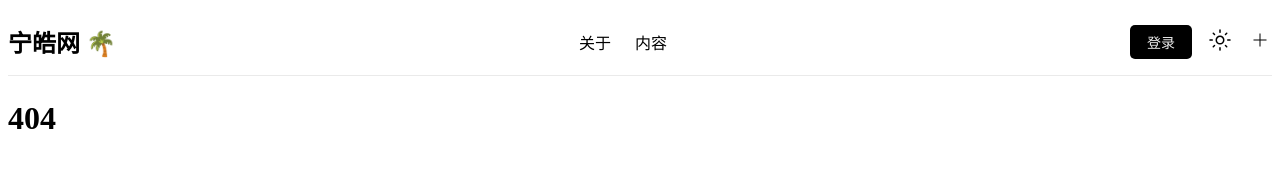
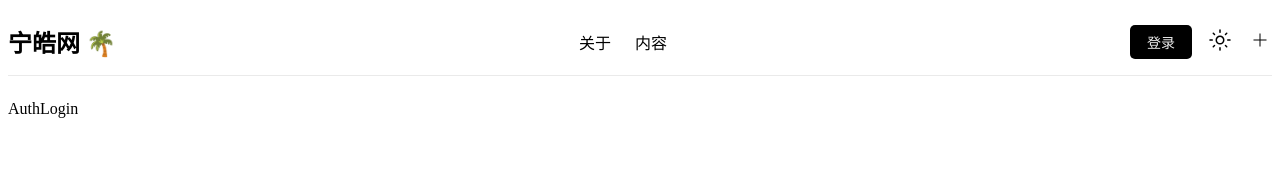
Before and after one commit to ninghao/ninghao-react-w22, a React (Create React App) app: page /login in a window 1280 px wide. Before the commit this address had no page. Shown: the top 190 px of the page. Built offline with nearby package versions, Linux system fonts and the light colour scheme.

Commit message:
准备用户登录页面与路由

```diff
--- a/src/app/app.router.tsx
+++ b/src/app/app.router.tsx
@@ -1,3 +1,4 @@
+import { authRoutes } from 'auth/auth.routes';
 import { postRoutes } from 'post/post.routes';
 import { BrowserRouter, Routes, Route } from 'react-router-dom';
 import App from './app';
@@ -21,6 +22,7 @@ const AppRouter = (props: AppRouterProps) => {
           <Route index element={<Home />} />
           <Route path="about" element={<About />} />
           {postRoutes}
+          {authRoutes}
           <Route path="*" element={<NotFound />} />
         </Route>
       </Routes>
--- /dev/null
+++ b/src/auth/auth.routes.tsx
@@ -0,0 +1,8 @@
+import { Route } from 'react-router-dom';
+import AuthLogin from './login/auth-login';
+
+export const authRoutes = (
+  <>
+    <Route path="login" element={<AuthLogin />} />
+  </>
+);
--- /dev/null
+++ b/src/auth/login/auth-login.tsx
@@ -0,0 +1,19 @@
+import { useEffect } from 'react';
+
+/**
+ * 属性类型
+ */
+type AuthLoginProps = {};
+
+/**
+ * 组件
+ */
+const AuthLogin = (props: AuthLoginProps) => {
+  useEffect(() => {
+    document.title = '用户登录 - 宁皓网';
+  });
+
+  return <div>AuthLogin</div>;
+};
+
+export default AuthLogin;
```
